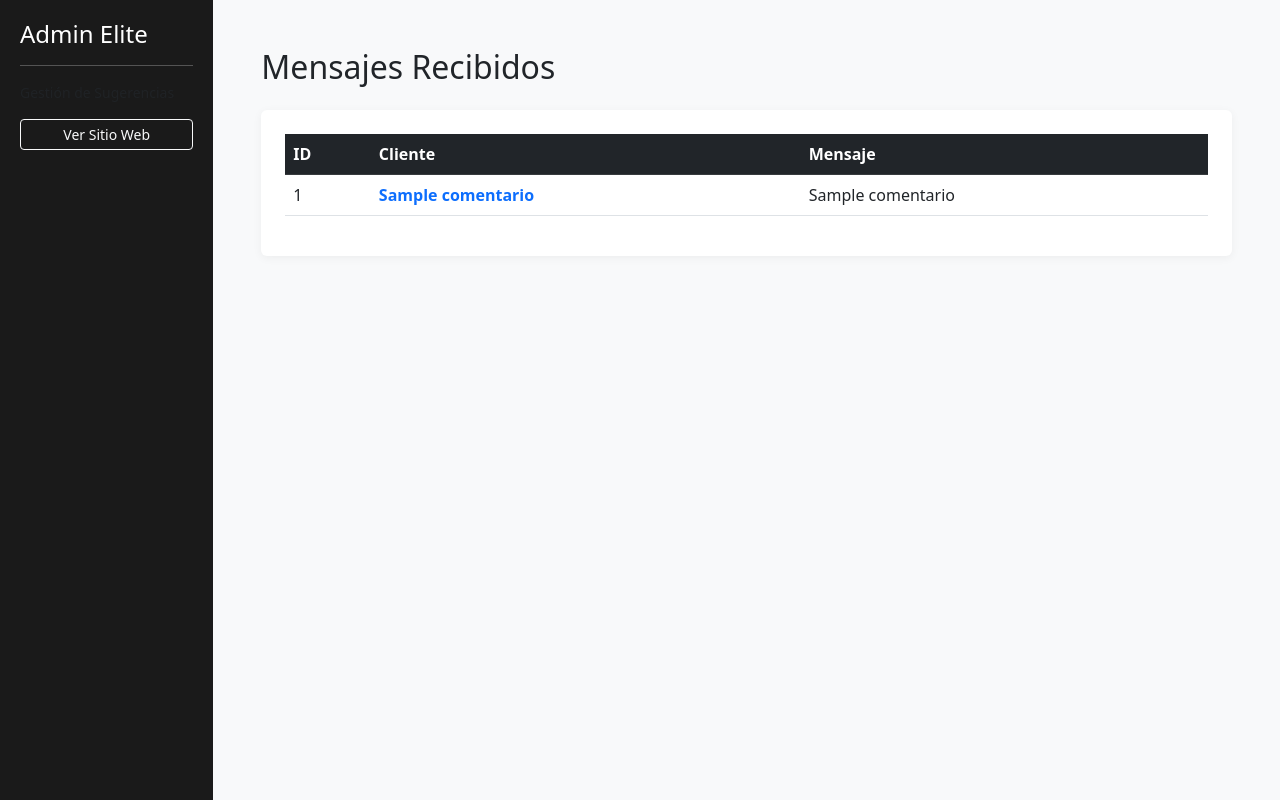
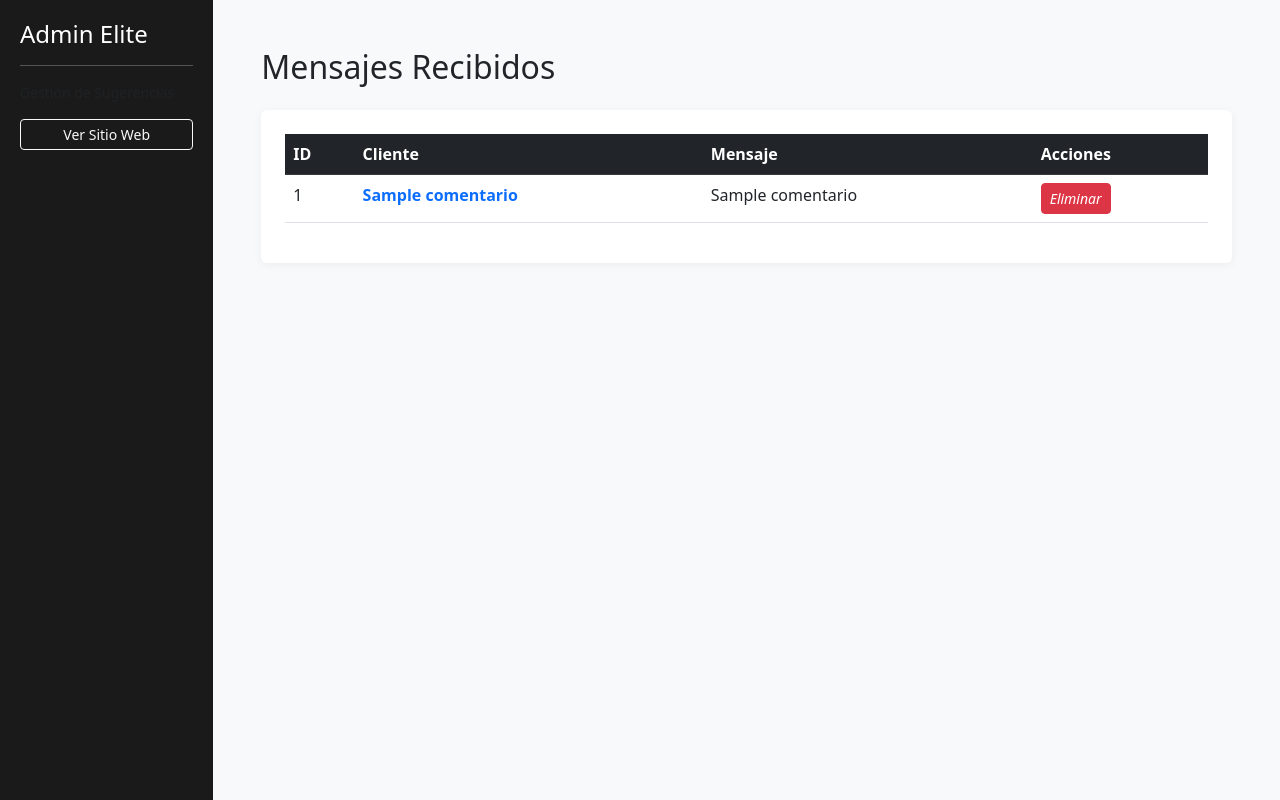
Before and after one commit to isaaclozano89/perfumeria, a Flask app: template templates/admin.html in a window 1280 px wide. Run offline with Flask 3, Linux system fonts and the light colour scheme; the template is opened without the code that fills it: most values are stand-ins (such as "Sample title", 1, 10 or a date in 2020); some libraries are stand-ins or nearby versions.

Commit message:
Update admin.html

```diff
--- a/templates/admin.html
+++ b/templates/admin.html
@@ -28,6 +28,7 @@
                                 <th>ID</th>
                                 <th>Cliente</th>
                                 <th>Mensaje</th>
+                                <th>Acciones</th>
                             </tr>
                         </thead>
                         <tbody>
@@ -36,6 +37,13 @@
                                 <td>{{ c[0] }}</td>
                                 <td class="fw-bold text-primary">{{ c[1] }}</td>
                                 <td>{{ c[2] }}</td>
+                                <td>
+                                    <a href="/eliminar/{{ c[0] }}?clave=perfume2026"
+                                        class="btn btn-danger btn-sm"
+                                        onclick="return confirm('¿Estás seguro de eliminar este mensaje?')"
+                                        <i class="bi bi-trash"><i/> Eliminar
+                                    </a>
+                                </td>
                             </tr>
                             {% endfor %}
                         </tbody>
```
